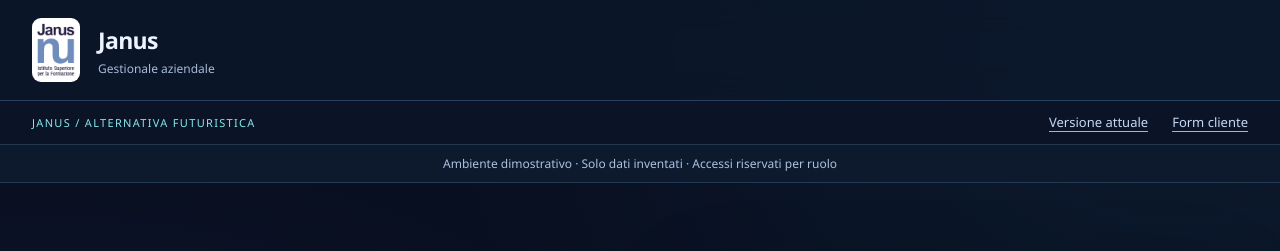
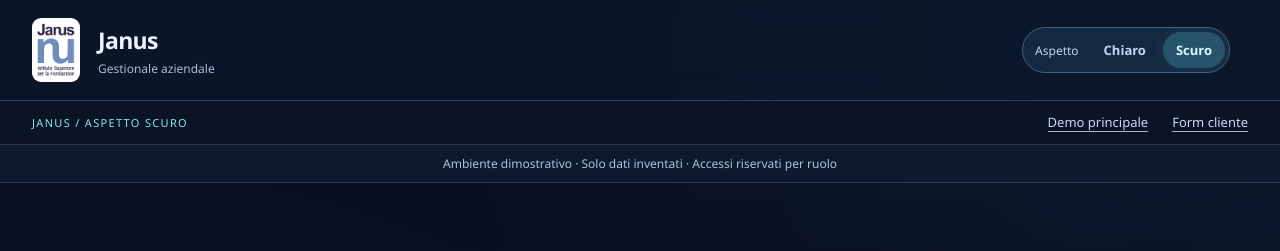
Before and after one commit to nataliavalenza99/janus-demo, a plain HTML site: page gestionale-futuro.html in a window 1280 px wide. Shown: the top 251 px of the page. Drawn offline with Linux system fonts and the light colour scheme.

Commit message:
feat: let demo users switch and remember light or dark appearance

```diff
--- a/gestionale-futuro.html
+++ b/gestionale-futuro.html
@@ -1,4 +1,4 @@
-<!doctype html><html lang="it"><head><meta charset="utf-8"><meta name="viewport" content="width=device-width,initial-scale=1"><meta name="robots" content="noindex,nofollow"><meta name="referrer" content="no-referrer"><title>Janus · Alternativa futuristica · Gestionale</title><link rel="stylesheet" href="./style.css"><link rel="stylesheet" href="./enrollment.css"><link rel="stylesheet" href="./concept-c.css"><link rel="stylesheet" href="./concept-d.css"><link rel="stylesheet" href="./futuro.css"></head><body class="concept-c concept-d future-theme staff-c">
+<!doctype html><html lang="it"><head><meta charset="utf-8"><meta name="viewport" content="width=device-width,initial-scale=1"><meta name="robots" content="noindex,nofollow"><meta name="referrer" content="no-referrer"><title>Janus · Alternativa futuristica · Gestionale</title><link rel="stylesheet" href="./style.css"><link rel="stylesheet" href="./enrollment.css"><link rel="stylesheet" href="./concept-c.css"><link rel="stylesheet" href="./concept-d.css"><link rel="stylesheet" href="./futuro.css"><link rel="stylesheet" href="./theme-switcher.css"><script type="module" src="./theme-switcher.js"></script></head><body class="concept-c concept-d future-theme staff-c">
 <header class="topbar"><a class="brand" href="./iscrizione-futuro.html"><img src="./assets/janus_logo-1.png" alt="Janus — Istituto Superiore per la Formazione"><span>Janus<small>Gestionale aziendale</small></span></a><div class="account"><span id="account-label"></span><button id="show-password" class="quiet" hidden>La mia password</button><button id="logout" class="quiet" hidden>Esci </button></div></header><div class="c-proposal future-comparison"><span>JANUS / ALTERNATIVA FUTURISTICA</span><nav aria-label="Confronta le versioni"><a href="./gestionale-d.html">Versione attuale</a><a href="./iscrizione-futuro.html">Form cliente</a></nav></div>
 <div class="demo-note">Ambiente dimostrativo · Solo dati inventati · Accessi riservati per ruolo</div>
 <main class="staff-main"><section id="welcome" class="welcome staff-login"><div class="staff-login-copy"><span class="login-illustration-note">IMMAGINE ILLUSTRATIVA GENERATA</span><span class="tag"><span class="tag-dot"></span> AREA RISERVATA AL PERSONALE</span><h1>Il tuo spazio.<br><em>Una visione completa.</em></h1><p>Commerciale, Segreteria, Didattica e Admin: un ambiente di lavoro diviso per competenze, con dati e azioni nel perimetro del tuo account.</p><img class="future-login-photo" src="./assets/janus-studio-editoriale.png" alt="Immagine illustrativa generata: due giovani adulti studiano insieme"><ul class="login-features"><li><span class="feature-icon" aria-hidden="true">↳</span>Richieste ricevute dal form studente</li><li><span class="feature-icon" aria-hidden="true">⌕</span>Ricerca libera con più filtri combinabili</li><li><span class="feature-icon" aria-hidden="true">✓</span>Accessi e visibilità secondo il ruolo</li></ul></div>
--- /dev/null
+++ b/theme-switcher.css
@@ -0,0 +1,5 @@
+/* Controlli condivisi, cambio del tema senza navigazione o perdita dei dati. */
+.demo-theme-header{flex-wrap:wrap;gap:18px}.demo-theme-header .theme-switcher{display:flex;align-items:center;gap:4px;margin-left:auto;padding:4px;border:1px solid #cbd9ec;border-radius:30px;background:#edf2fa;color:#405574;flex-shrink:0}.theme-switcher .theme-mode-label{padding:0 8px;font-size:12px;font-weight:500}.theme-switcher .theme-mode-button{border:0;border-radius:24px;background:transparent;color:inherit;padding:8px 13px;min-height:36px;line-height:1.3;font:600 13px "Segoe UI",Arial,sans-serif;cursor:pointer}.theme-switcher .theme-mode-button[aria-pressed=true]{background:white;color:#233e67;box-shadow:0 2px 8px #243c6320}.theme-switcher .theme-mode-button:focus-visible{outline:3px solid #4b7bb6;outline-offset:3px}.theme-switcher .theme-mode-button:disabled{opacity:.6;cursor:wait}.theme-mode-status{position:absolute;width:1px;height:1px;margin:-1px;padding:0;overflow:hidden;clip-path:inset(50%);white-space:nowrap;border:0}.demo-theme-header .account{margin-left:0}
+.future-theme .demo-theme-header .theme-switcher{background:#142941;border-color:#42617f;color:#c0d9f2}.future-theme .theme-switcher .theme-mode-button[aria-pressed=true]{background:#27546b;color:#d1fbff;box-shadow:0 0 16px #86e8ed14}.future-theme .theme-switcher .theme-mode-button:focus-visible{outline-color:#86e8ed}
+@media(max-width:760px){.demo-theme-header .theme-switcher{order:3;flex:1 1 100%;margin:5px 0 0;justify-content:center;min-width:0}.demo-theme-header .account{margin-left:auto}.demo-theme-header .theme-mode-button{min-height:39px;font-size:14px;padding:9px 18px}.demo-theme-header .theme-mode-label{font-size:13px}.demo-theme-header .c-employee{margin-left:auto}}
+.theme-switcher .theme-mode-status[data-error=true]{position:static;width:auto;height:auto;margin:0 8px;clip-path:none;white-space:normal;font-size:12px;color:#a03f36}.future-theme .theme-switcher .theme-mode-status[data-error=true]{color:#ffbec8}
--- /dev/null
+++ b/theme-switcher.js
@@ -0,0 +1,31 @@
+// Solo preferenza grafica sul dispositivo. Nessun dato del form o di accesso.
+const storageKey='janus-demo-theme';
+const body=document.body,header=document.querySelector('header.c-top,header.topbar');
+let busy=false,darkStyles;
+const initial=body.classList.contains('future-theme')?'dark':'light';
+let current=initial;
+function stored(){try{const value=localStorage.getItem(storageKey);return ['light','dark'].includes(value)?value:null;}catch{return null;}}
+function loadDarkStyles(){
+ if(document.querySelector('link[href$="futuro.css"]')?.sheet)return Promise.resolve();
+ if(darkStyles)return darkStyles;
+ darkStyles=new Promise((resolve,reject)=>{const link=document.createElement('link');link.rel='stylesheet';link.href=new URL('./futuro.css',import.meta.url).href;const timeout=setTimeout(()=>{link.remove();darkStyles=null;reject(Error('Tema non disponibile. Riprova.'));},12000);link.onload=()=>{clearTimeout(timeout);resolve();};link.onerror=()=>{clearTimeout(timeout);link.remove();darkStyles=null;reject(Error('Tema non disponibile. Riprova.'));};document.head.append(link);});return darkStyles;
+}
+const controls=document.createElement('div');controls.className='theme-switcher';controls.setAttribute('role','group');controls.setAttribute('aria-label','Tema della pagina');
+const label=document.createElement('span');label.className='theme-mode-label';label.textContent='Aspetto';controls.append(label);
+const buttons=[];
+for(const [value,text]of [['light','Chiaro'],['dark','Scuro']]){const button=document.createElement('button');button.type='button';button.className='theme-mode-button';button.dataset.mode=value;button.textContent=text;button.addEventListener('click',()=>void applyTheme(value));buttons.push(button);controls.append(button);}
+const status=document.createElement('span');status.className='theme-mode-status';status.setAttribute('role','status');controls.append(status);
+function sync(){for(const button of buttons){button.setAttribute('aria-pressed',String(button.dataset.mode===current));button.disabled=busy;}controls.setAttribute('aria-busy',String(busy));}
+function artwork(dark){
+ const copy=document.querySelector('.staff-login-copy');
+ if(dark&&copy&&!copy.querySelector('.future-login-photo')){const image=document.createElement('img');image.className='future-login-photo';image.src=new URL('./assets/janus-studio-editoriale.png',import.meta.url).href;image.alt='Immagine illustrativa generata: studio condiviso';copy.querySelector('p')?.after(image);}
+ for(const image of document.querySelectorAll('.future-login-photo,.future-orbit,.future-banner-orbit'))image.hidden=!dark;
+}
+async function applyTheme(mode,save=true){
+ if(busy||!['light','dark'].includes(mode))return;busy=true;sync();
+ try{if(mode==='dark')await loadDarkStyles();body.classList.toggle('future-theme',mode==='dark');body.dataset.theme=mode;artwork(mode==='dark');current=mode;const caption=document.querySelector('.future-comparison>span');if(caption)caption.textContent=mode==='dark'?'JANUS / ASPETTO SCURO':'JANUS / ASPETTO CHIARO';for(const link of document.querySelectorAll('.future-comparison a'))if(/(?:iscrizione|gestionale)-d\.html$/.test(link.getAttribute('href')))link.textContent='Demo principale';status.removeAttribute('data-error');status.textContent=mode==='dark'?'Modalità scura attiva.':'Modalità chiara attiva.';if(save)try{localStorage.setItem(storageKey,mode);}catch{/* Scelta valida per questa pagina anche se il salvataggio locale non e' disponibile. */}}
+ catch(error){status.setAttribute('data-error','true');status.textContent=error.message;}
+ finally{busy=false;sync();}
+}
+if(header){header.classList.add('demo-theme-header');const trailing=header.querySelector('.account,.c-employee');header.insertBefore(controls,trailing??null);}
+sync();void applyTheme(stored()??initial,false);
```
Also changed, not shown: gestionale-d.html (+1 -1 lines), index.html (+1 -1 lines), iscrizione-d.html (+1 -1 lines), iscrizione-futuro.html (+1 -1 lines).
